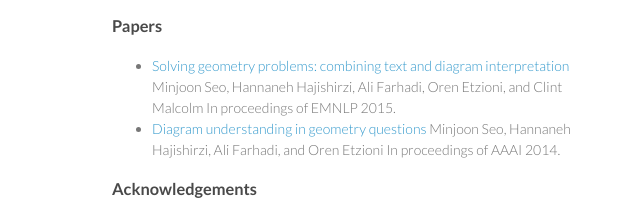
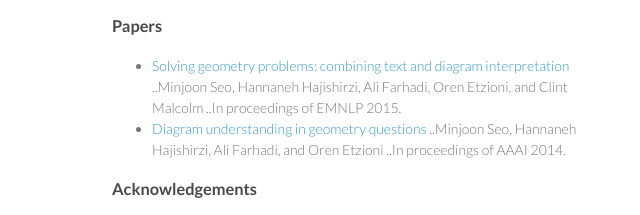
Before and after one commit to seominjoon/geosolver, a plain HTML site: page index.html in a window 1280 px wide. Shown: the part 320-535 px from the top of the page, 458-1098 px from the left. Drawn offline with Linux system fonts and the light colour scheme.

```diff
--- a/index.html
+++ b/index.html
@@ -53,12 +53,12 @@
 <ul>
 <li>
 <a href="http://seominjoon.github.io/geosolver/images/emnlp2015.pdf">Solving geometry problems: combining text and diagram interpretation</a>
-Minjoon Seo, Hannaneh Hajishirzi, Ali Farhadi, Oren Etzioni, and Clint Malcolm
-In proceedings of EMNLP 2015.</li>
+..Minjoon Seo, Hannaneh Hajishirzi, Ali Farhadi, Oren Etzioni, and Clint Malcolm
+..In proceedings of EMNLP 2015.</li>
 <li>
 <a href="http://seominjoon.github.io/geosolver/images/aaai2014.pdf">Diagram understanding in geometry questions</a>
-Minjoon Seo, Hannaneh Hajishirzi, Ali Farhadi, and Oren Etzioni
-In proceedings of AAAI 2014.</li>
+..Minjoon Seo, Hannaneh Hajishirzi, Ali Farhadi, and Oren Etzioni
+..In proceedings of AAAI 2014.</li>
 </ul>
 
 <h3>
--- a/params.json
+++ b/params.json
@@ -1 +1 @@
-{"name":"GeoS","tagline":"end-to-end geometry problem solver","body":"### About\r\nGeoS is an end-to-end system that solves high school geometry questions. That is, its input is question text in natural language and diagram in raster graphics, and its output is the answer to the question. \r\n\r\n### Data\r\n- [GeoServer](https://github.com/seominjoon/GeoServer)\r\n\r\n### Demos\r\n- [G-Aligner](http://trusty.cs.washington.edu:9239/vpsel/)\r\n\r\n### Papers\r\n- [Solving geometry problems: combining text and diagram interpretation](http://seominjoon.github.io/geosolver/images/emnlp2015.pdf)\r\n  Minjoon Seo, Hannaneh Hajishirzi, Ali Farhadi, Oren Etzioni, and Clint Malcolm\r\n  In proceedings of EMNLP 2015.\r\n- [Diagram understanding in geometry questions](http://seominjoon.github.io/geosolver/images/aaai2014.pdf)\r\n  Minjoon Seo, Hannaneh Hajishirzi, Ali Farhadi, and Oren Etzioni\r\n  In proceedings of AAAI 2014.\r\n\r\n### Acknowledgements\r\nThe research was supported by the Allen Institute for AI, Allen Distinguished Investigator Award, and NSF (IIS-1352249). We thank DanWeld, Luke Zettlemoyer, Aria Haghighi, Mark Hopkins, Eunsol Choi, and the anonymous reviewers for helpful comments.\r\n\r\n### Contact\r\nPlease contact [minjoon@cs.washington.edu](mailto:minjoon@cs.washington.edu) for questions and feedback.\r\n","google":"UA-39035380-4","note":"Don't delete this file! It's used internally to help with page regeneration."}
+{"name":"GeoS","tagline":"end-to-end geometry problem solver","body":"### About\r\nGeoS is an end-to-end system that solves high school geometry questions. That is, its input is question text in natural language and diagram in raster graphics, and its output is the answer to the question. \r\n\r\n### Data\r\n- [GeoServer](https://github.com/seominjoon/GeoServer)\r\n\r\n### Demos\r\n- [G-Aligner](http://trusty.cs.washington.edu:9239/vpsel/)\r\n\r\n### Papers\r\n- [Solving geometry problems: combining text and diagram interpretation](http://seominjoon.github.io/geosolver/images/emnlp2015.pdf)\r\n..Minjoon Seo, Hannaneh Hajishirzi, Ali Farhadi, Oren Etzioni, and Clint Malcolm\r\n..In proceedings of EMNLP 2015.\r\n- [Diagram understanding in geometry questions](http://seominjoon.github.io/geosolver/images/aaai2014.pdf)\r\n..Minjoon Seo, Hannaneh Hajishirzi, Ali Farhadi, and Oren Etzioni\r\n..In proceedings of AAAI 2014.\r\n\r\n### Acknowledgements\r\nThe research was supported by the Allen Institute for AI, Allen Distinguished Investigator Award, and NSF (IIS-1352249). We thank DanWeld, Luke Zettlemoyer, Aria Haghighi, Mark Hopkins, Eunsol Choi, and the anonymous reviewers for helpful comments.\r\n\r\n### Contact\r\nPlease contact [minjoon@cs.washington.edu](mailto:minjoon@cs.washington.edu) for questions and feedback.\r\n","google":"UA-39035380-4","note":"Don't delete this file! It's used internally to help with page regeneration."}
```
